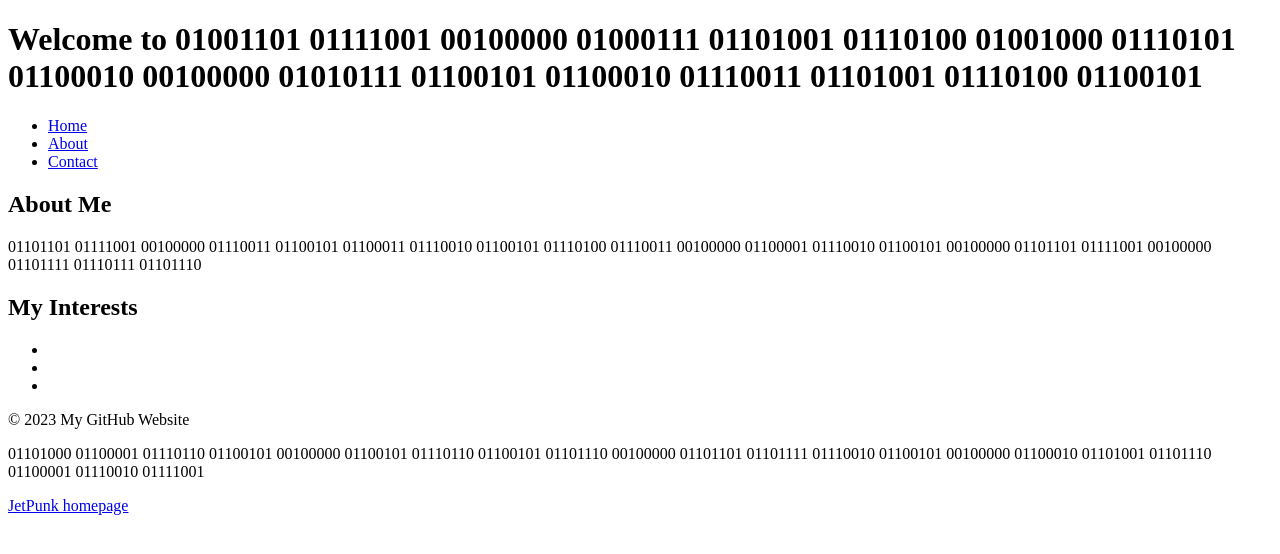
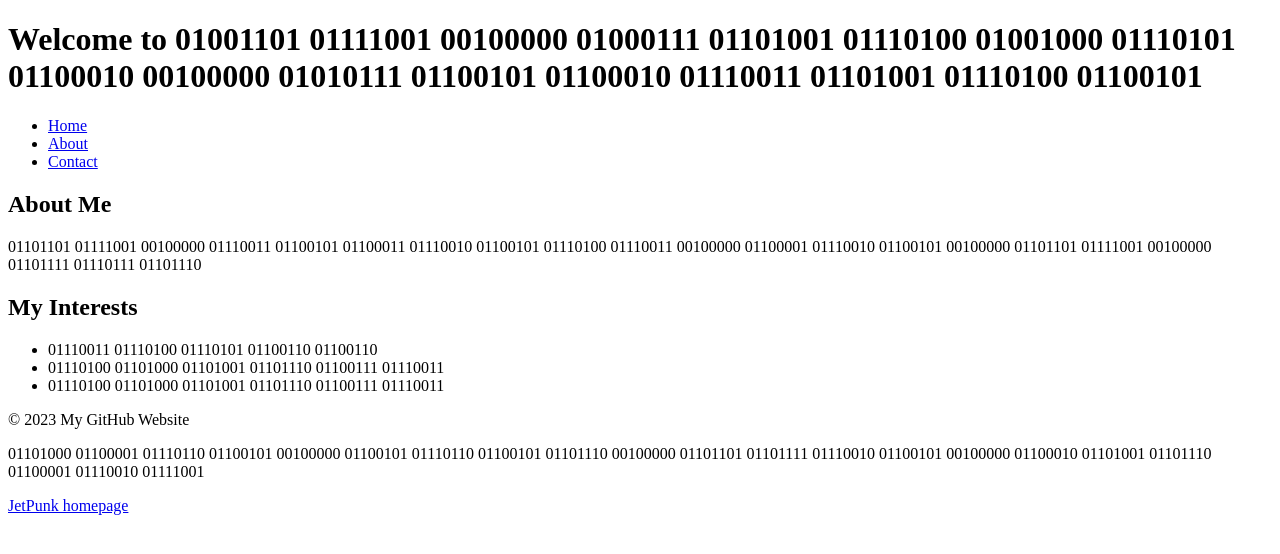
Before and after one commit to lazyrando1418/WebDesign, a plain HTML site: page assignment-6/index.html in a window 1280 px wide. Drawn offline with Linux system fonts and the light colour scheme.

Commit message:
Update index.html

```diff
--- a/assignment-6/index.html
+++ b/assignment-6/index.html
@@ -25,9 +25,9 @@
         <section>
             <h2>My Interests</h2>
             <ul>
-                <li></li>
-                <li></li>
-                <li></li>
+                <li>01110011 01110100 01110101 01100110 01100110</li>
+                <li>01110100 01101000 01101001 01101110 01100111 01110011</li>
+                <li>01110100 01101000 01101001 01101110 01100111 01110011</li>
             </ul>
         </section>
     </main>
```
